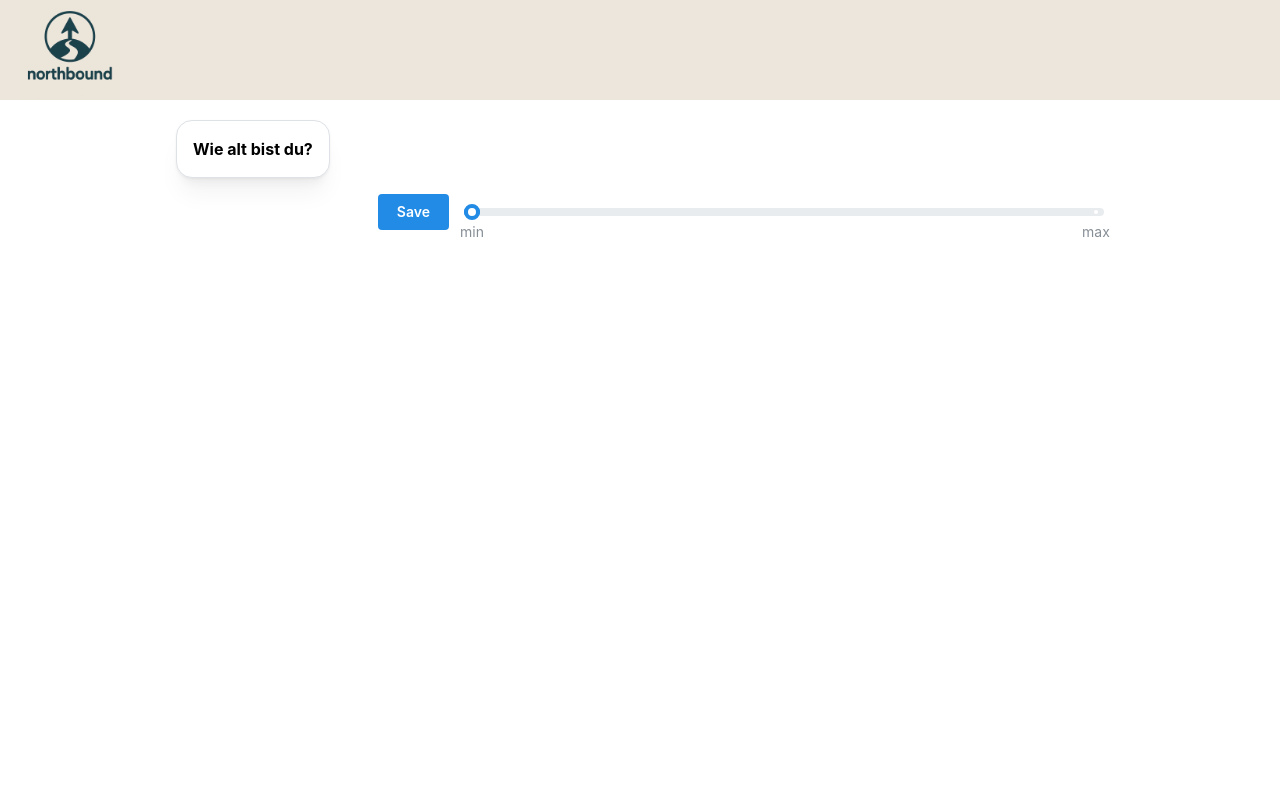
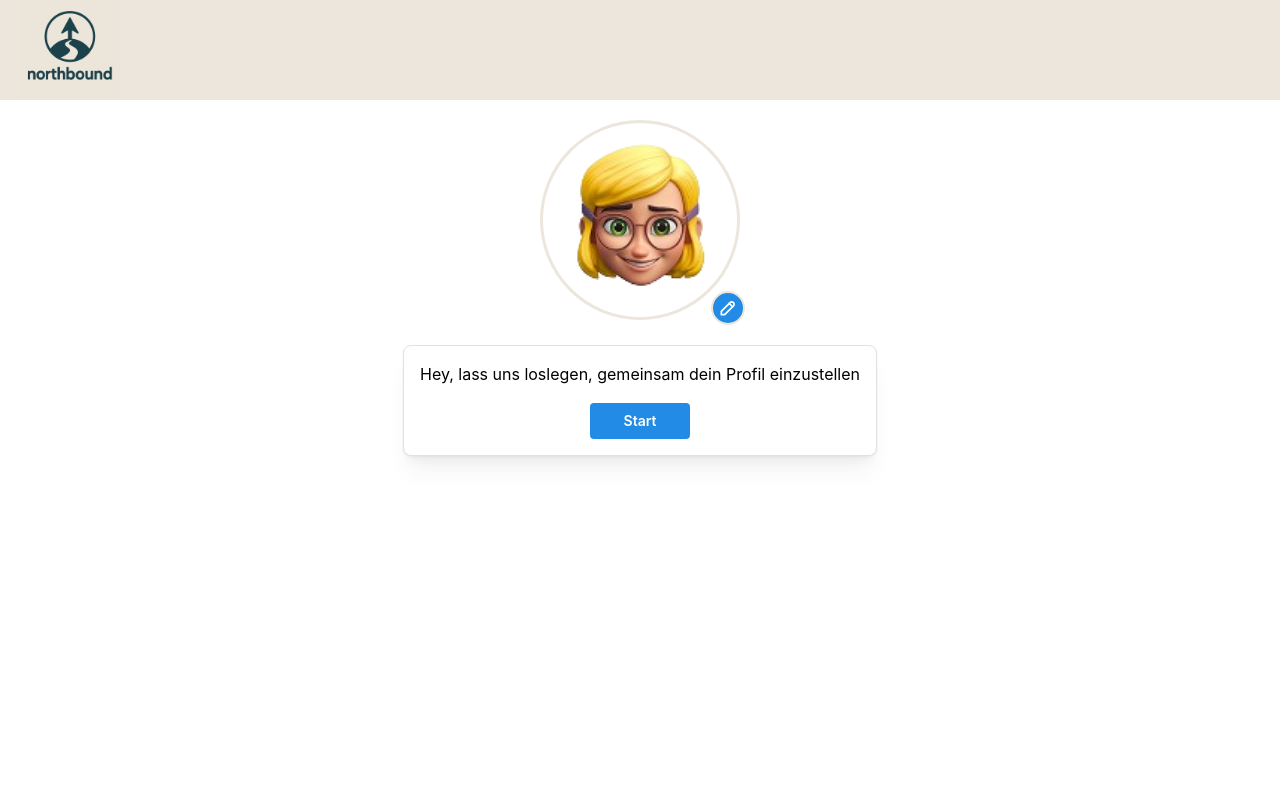
Before and after one commit to ManuelSelch/Northbound, a React (Create React App) app: page / in a window 1280 px wide. Shown: the top 800 px of the page. Built offline with nearby package versions, Linux system fonts and the light colour scheme.

Commit message:
dashboard

```diff
--- /dev/null
+++ b/src/components/layout/root.tsx
@@ -0,0 +1,24 @@
+import { Container } from "@mantine/core";
+import { ReactNode } from "react";
+import { Footer } from "./footer";
+import { Header } from "./header";
+
+interface MyWrapperProps {
+  children: ReactNode
+}
+
+export function Root({ children }: MyWrapperProps) {
+    return (
+        <div>
+            <div className="min-h-screen">
+                <Header />
+
+                <Container>
+                    {children}
+                </Container>
+            </div>
+
+            <Footer/>
+        </div>
+    );
+}
--- a/src/index.tsx
+++ b/src/index.tsx
@@ -2,8 +2,9 @@ import React from 'react';
 import ReactDOM from 'react-dom/client';
 import '@mantine/core/styles.css';
 import { MantineProvider} from '@mantine/core';
-import { Home } from './pages/home';
 import './index.css';
+import { Root } from './components/layout/root';
+import { Dashboard } from './pages/dashboard';
 
 const root = ReactDOM.createRoot(
   document.getElementById('root') as HTMLElement
@@ -12,7 +13,9 @@ const root = ReactDOM.createRoot(
 root.render(
   <React.StrictMode>
     <MantineProvider>
-        <Home/>
+        <Root>
+          <Dashboard/>
+        </Root>
     </MantineProvider>
   </React.StrictMode>
 );
--- /dev/null
+++ b/src/pages/dashboard.tsx
@@ -0,0 +1,53 @@
+import { ActionIcon, Button, Card, Center, Container, Image, Stack, Text } from "@mantine/core";
+import { IconPencil } from "@tabler/icons-react";
+
+export function Dashboard() {
+    return (
+        <Stack gap={25}>
+            <Center style={{ position: 'relative', width: 200, margin: 'auto' }}>
+
+                {/* avatar */}
+                <Image
+                src="/avatar.png"
+                alt="Avatar"
+                radius="xl"
+                style={{
+                    border: '3px solid rgb(236,230,220)',
+                    width: 200,
+                    height: 200,
+                    objectFit: 'cover',
+                    borderRadius: '50%',
+                }}
+                />
+
+                {/* edit button */}
+                <ActionIcon
+                    variant="filled"
+                    color="blue"
+                    size="lg"
+                    style={{
+                        position: 'absolute',
+                        bottom: -5,  // leicht nach unten verschoben, damit es am Rand ist
+                        right: -5,   // leicht nach rechts verschoben
+                        borderRadius: '50%',
+                        border: '2px solid rgb(236,230,220)', // Weißer Rand für bessere Abhebung
+                    }}
+                >
+                    <IconPencil size={20} />
+                </ActionIcon>
+            </Center>
+
+
+            <Center>
+                <Card shadow="md" withBorder radius="md">
+                    <Stack>
+                        <Text>Hey, lass uns loslegen, gemeinsam dein Profil einzustellen</Text>
+                        <Center>
+                            <Button w={100}>Start</Button>
+                        </Center>
+                    </Stack>
+                </Card>
+            </Center>
+        </Stack>
+    )
+}
--- a/src/pages/home.tsx
+++ b/src/pages/home.tsx
@@ -1,20 +1,9 @@
-import { Header } from "../components/layout/header";
 import {Chat} from "../components/features/chat";
-import { Container } from "@mantine/core";
-import { Footer } from "../components/layout/footer";
 
 export function Home() {
     return (
         <div>
-            <div className="min-h-screen">
-                <Header />
-
-                <Container>
-                    <Chat/>
-                </Container>
-            </div>
-
-            <Footer/>
+            <Chat/>
         </div>
     );
 }
```
Also changed, not shown: public/avatar.png (added).
